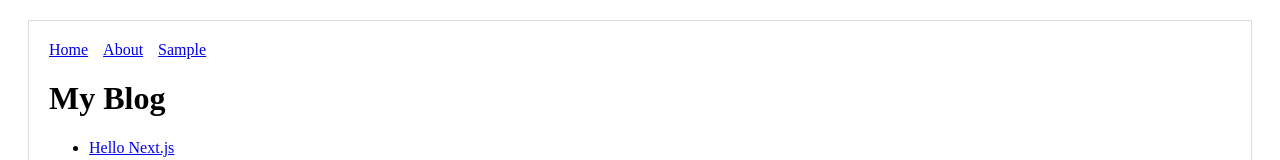
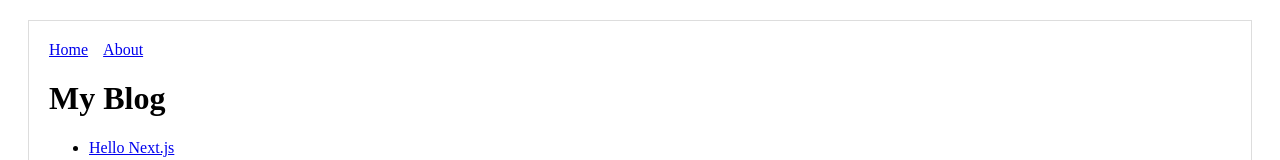
Before and after one commit to Babadzhanov/test-next, a Next.js app: page / in a window 1280 px wide. Shown: the top 160 px of the page. Built offline with nearby package versions, Linux system fonts and the light colour scheme.

Commit message:
remove unused link in the header

```diff
--- a/components/Header.js
+++ b/components/Header.js
@@ -12,9 +12,6 @@ const Header = () => (
     <Link href="/about">
       <a style={linkStyle}>About</a>
     </Link>
-    <Link href="/sample">
-      <a style={linkStyle}>Sample</a>
-    </Link>
   </div>
 );
 
```
